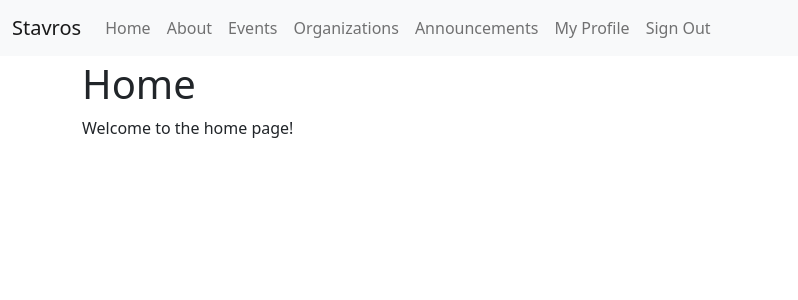
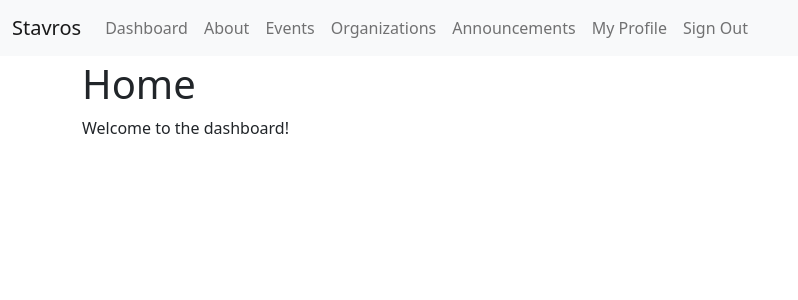
Before and after one commit to JasonLovesDoggo/PartnerEdu, a Django app: page /dashboard in a window 1280 px wide. Shown: the top 300 px of the page, without its empty margins (0-798 px from the left). Run offline with Django 4.2, Linux system fonts and the light colour scheme; the visitor is signed in with stand-in values (Sample User, id 1); some libraries are stand-ins or nearby versions.

Commit message:
update nav

````diff
--- a/stavros/templates/base.html
+++ b/stavros/templates/base.html
@@ -63,7 +63,7 @@
           <div class="collapse navbar-collapse" id="navbarSupportedContent">
             <ul class="navbar-nav mr-auto">
               <li class="nav-item active">
-                <a class="nav-link" href="{% url 'home' %}">Home <span class="visually-hidden">(current)</span></a>
+                <a class="nav-link" href="{% url 'users:dashboard' %}">Dashboard <span class="visually-hidden">(current)</span></a>
               </li>
               <li class="nav-item">
                 <a class="nav-link" href="{% url 'about' %}">About</a>
--- a/stavros/templates/dashboard.html
+++ b/stavros/templates/dashboard.html
@@ -2,6 +2,6 @@
 
 {% block content %}
   <h1>Home</h1>
-  <p>Welcome to the home page!</p>
+  <p>Welcome to the dashboard!</p>
 {% endblock content %}
 ```
````
